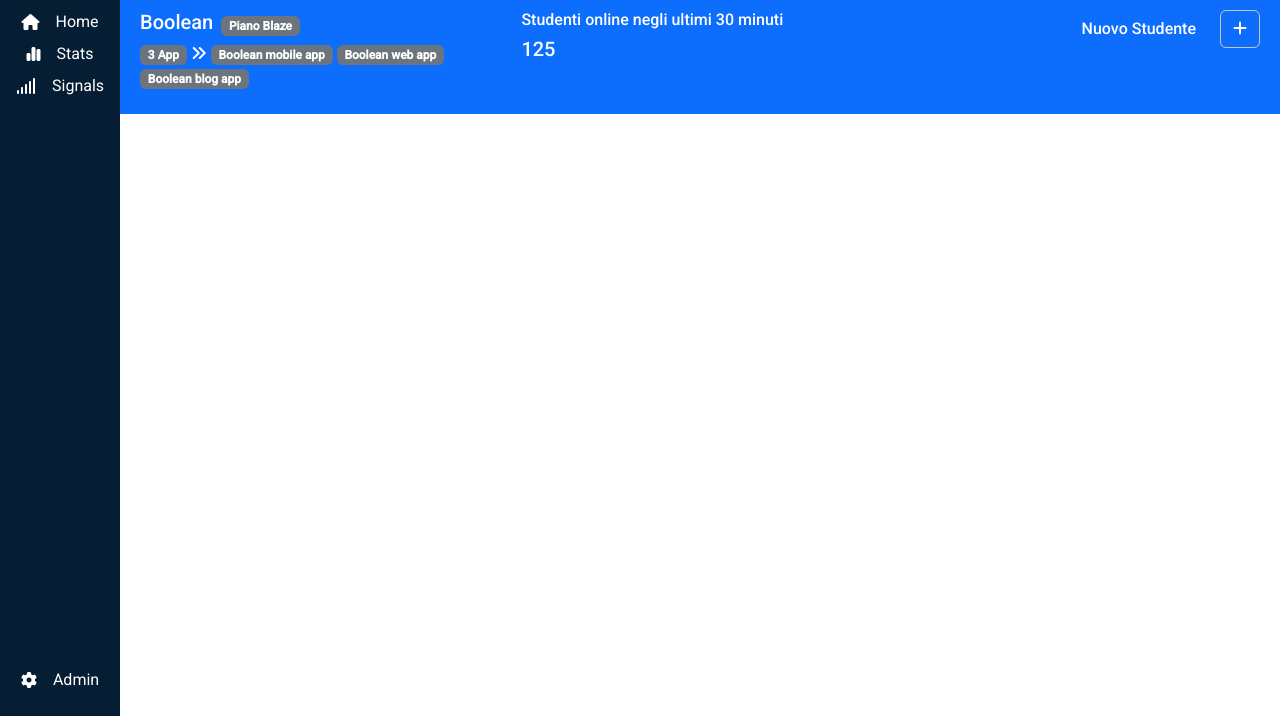
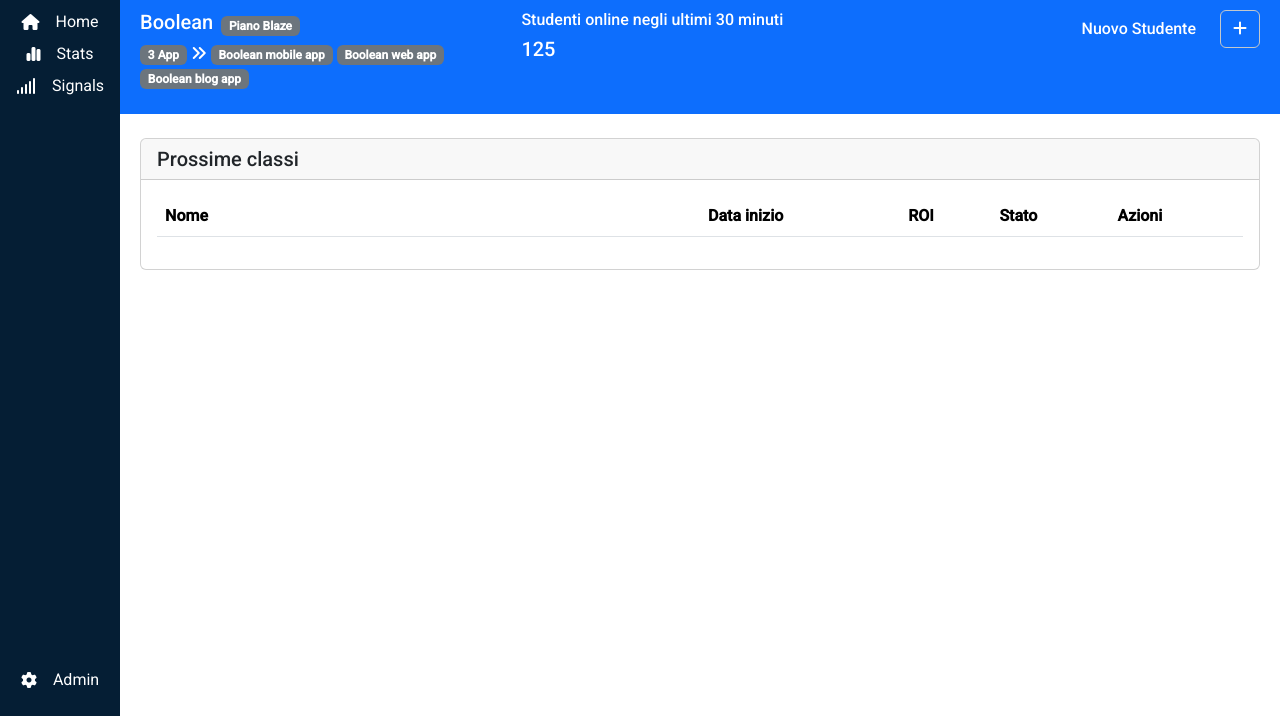
Before and after one commit to NicholasConti/html-css-bootstrap-dashboard, a plain HTML site: page index.html in a window 1280 px wide. Shown: the part 84-800 px from the top of the page. Drawn offline with nearby package versions, Linux system fonts and the light colour scheme.

Commit message:
table-start

```diff
--- a/index.html
+++ b/index.html
@@ -28,7 +28,7 @@
                   </form>
             </div>
             <div>
-                <ul class="d-flex gap-3 list-unstyled">
+                <ul class="d-flex gap-3 list-unstyled my-auto">
                     <li class="d-none d-lg-block"><i class="fa-solid fa-list-ul"></i></li>
                     <li class="d-none d-lg-block"><i class="fa-solid fa-circle-question"></i></li>
                     <li class="d-none d-lg-block"><i class="fa-solid fa-ellipsis-vertical"></i></li>
@@ -38,7 +38,7 @@
         </nav>
     </header>
     <main class="d-flex">
-        <aside class="d-flex flex-column justify-content-between py-4 px-3">
+        <aside class="d-flex flex-column justify-content-between py-4 px-3 flex-shrink-0">
             <ul class="list-unstyled">
                 <li class="d-flex align-items-center justify-content-center"><i class="fa-solid fa-house me-lg-3"></i><span class="d-none d-lg-block">Home</span></li>
                 <li class="my-2 d-flex align-items-center justify-content-center"><i class="fa-solid fa-chart-simple me-lg-3"></i><span class="d-none d-lg-block">Stats</span></li>
@@ -78,7 +78,32 @@
                     </div>
                </div>
             </section>
-            <section class="ms-cards">
+            <section class="ms-cards px-2 py-4">
+                <div class="container-fluid">
+                    <div class="row">
+                        <div class="col-12 col-xxl-8">
+                            <div class="card">
+                                <h5 class="card-header">Prossime classi</h5>
+                                <div class="card-body">
+                                    <table class="table table-hover">
+                                        <thead>
+                                            <tr>
+                                              <th scope="col" class="w-50">Nome</th>
+                                              <th scope="col" class="d-none d-md-table-cell">Data inizio</th>
+                                              <th scope="col" class="d-none d-md-table-cell">ROI</th>
+                                              <th scope="col">Stato</th>
+                                              <th scope="col">Azioni</th>
+                                            </tr>
+                                          </thead>
+                                          <tbody>
+                                          </tbody>
+                                    </table>
+                                </div>
+                            </div>
+                        </div>
+                        <div class="col-12 col-xxl-4"></div>
+                    </div>
+                </div>
             </section>
         </div>
     </main>
```
Also changed, not shown: test.html (deleted).
